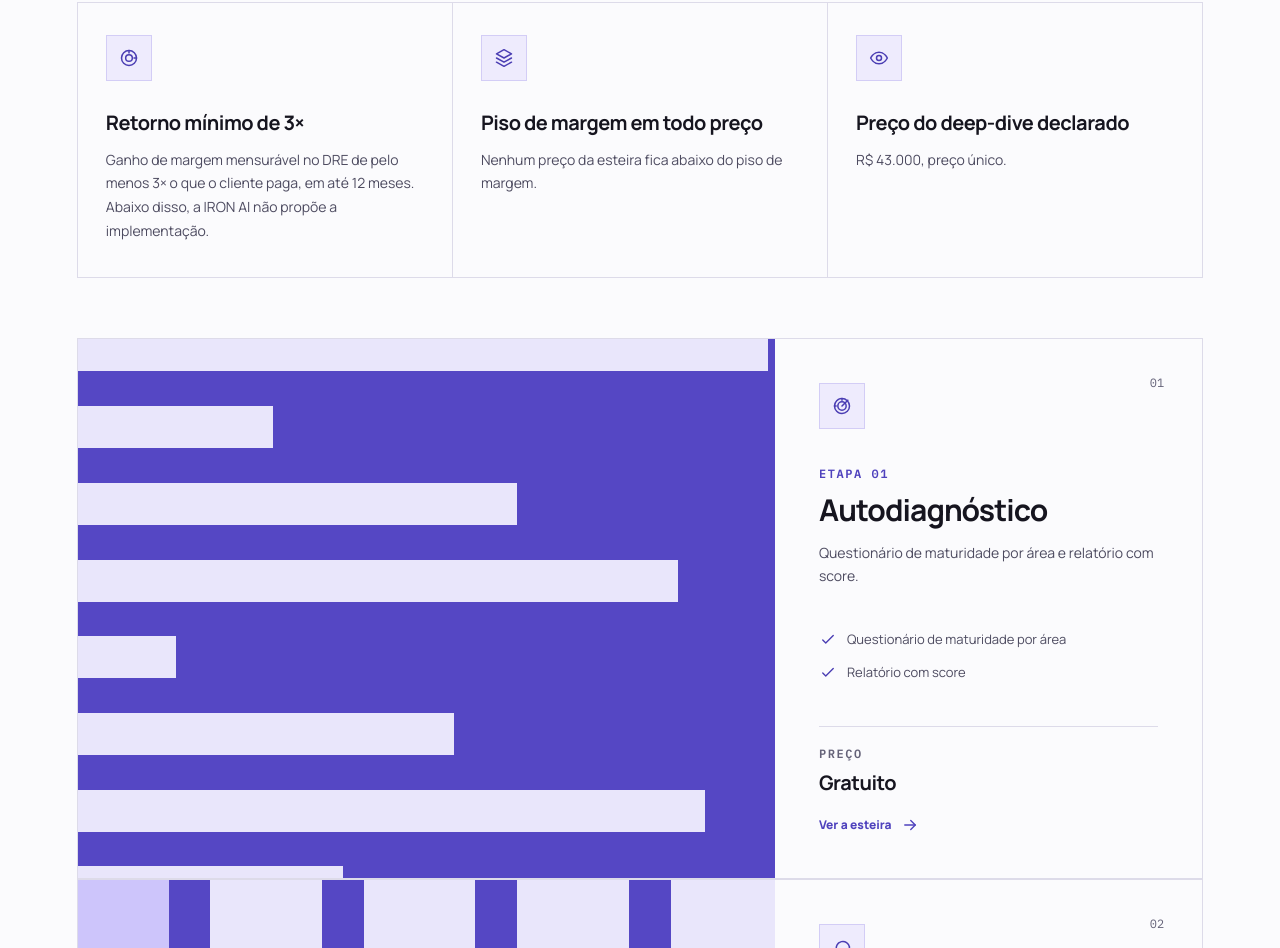
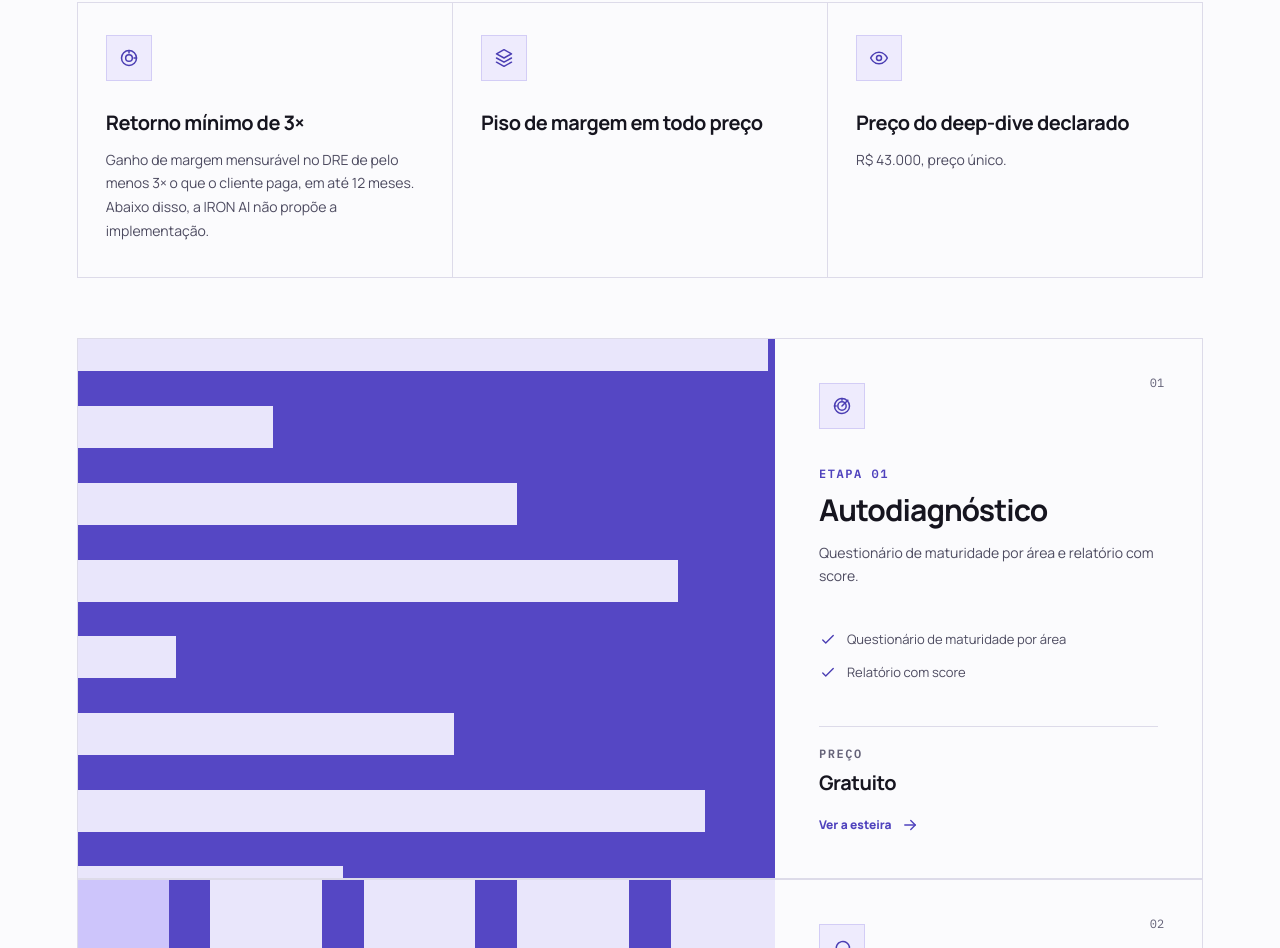
Before and after one commit to diegoterrani/iron-ai-site, a plain HTML site: page index.html in a window 1280 px wide. Shown: the part 2856-3804 px from the top of the page. Drawn offline with Linux system fonts and the light colour scheme.

Commit message:
Conteúdo: remove frase inventada na regra 'Piso de margem em todo preço' (fiel ao conteudo.md)
Co-Authored-By: Claude Opus 5.5 <noreply@anthropic.com>
Claude-Session: https://claude.ai/code/session_01T3aeEqZbzZ3emGyas2mGiQ

```diff
--- a/index.html
+++ b/index.html
@@ -166,7 +166,6 @@
           <article class="feature">
             <div class="icon-box"><svg class="ico" viewBox="0 0 24 24" aria-hidden="true"><path d="m12 2 9 5-9 5-9-5 9-5Z"/><path d="m3 12 9 5 9-5M3 17l9 5 9-5"/></svg></div>
             <h3>Piso de margem em todo preço</h3>
-            <p>Nenhum preço da esteira fica abaixo do piso de margem.</p>
           </article>
           <article class="feature">
             <div class="icon-box"><svg class="ico" viewBox="0 0 24 24" aria-hidden="true"><path d="M2 12s3.5-7 10-7 10 7 10 7-3.5 7-10 7S2 12 2 12Z"/><circle cx="12" cy="12" r="3"/></svg></div>
```
